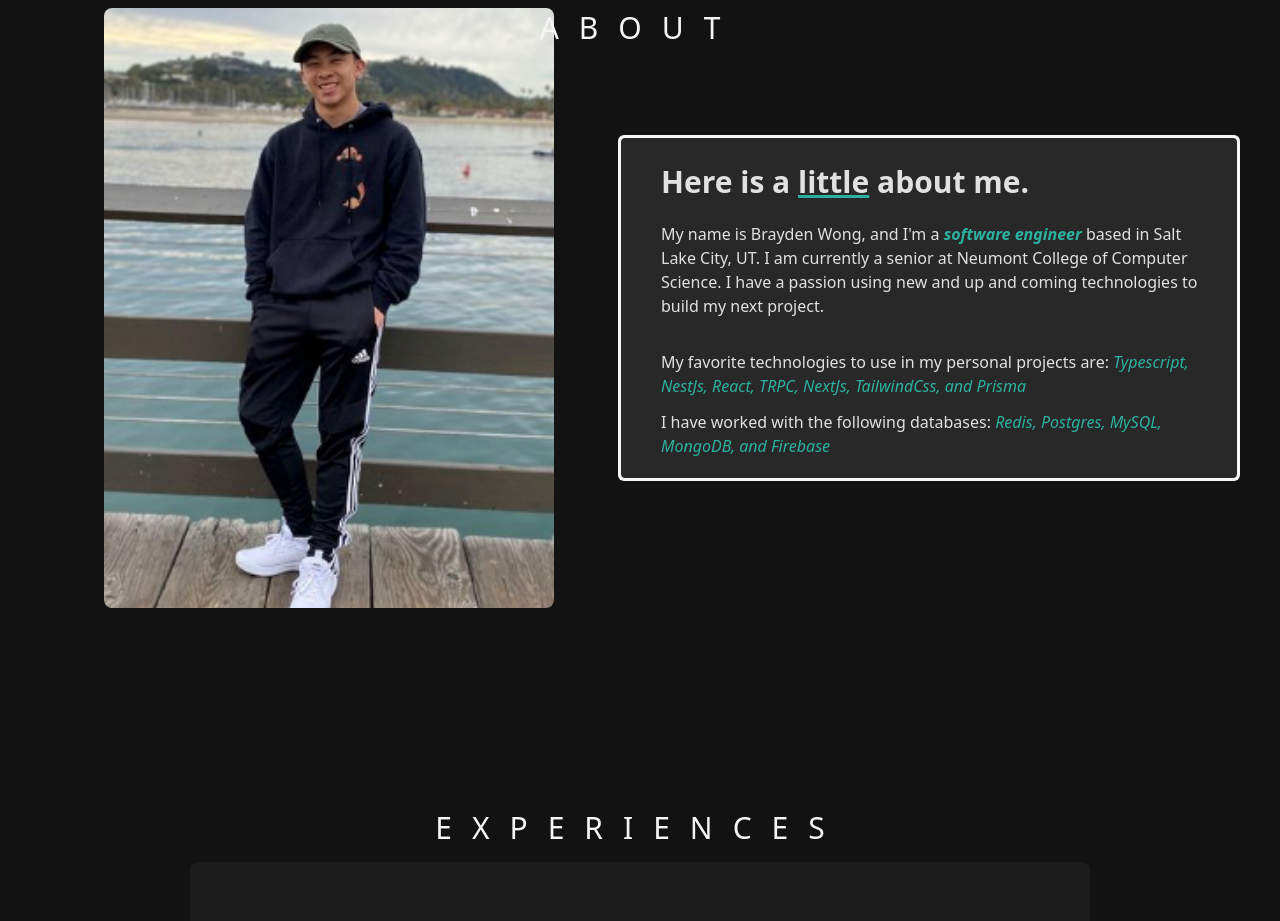
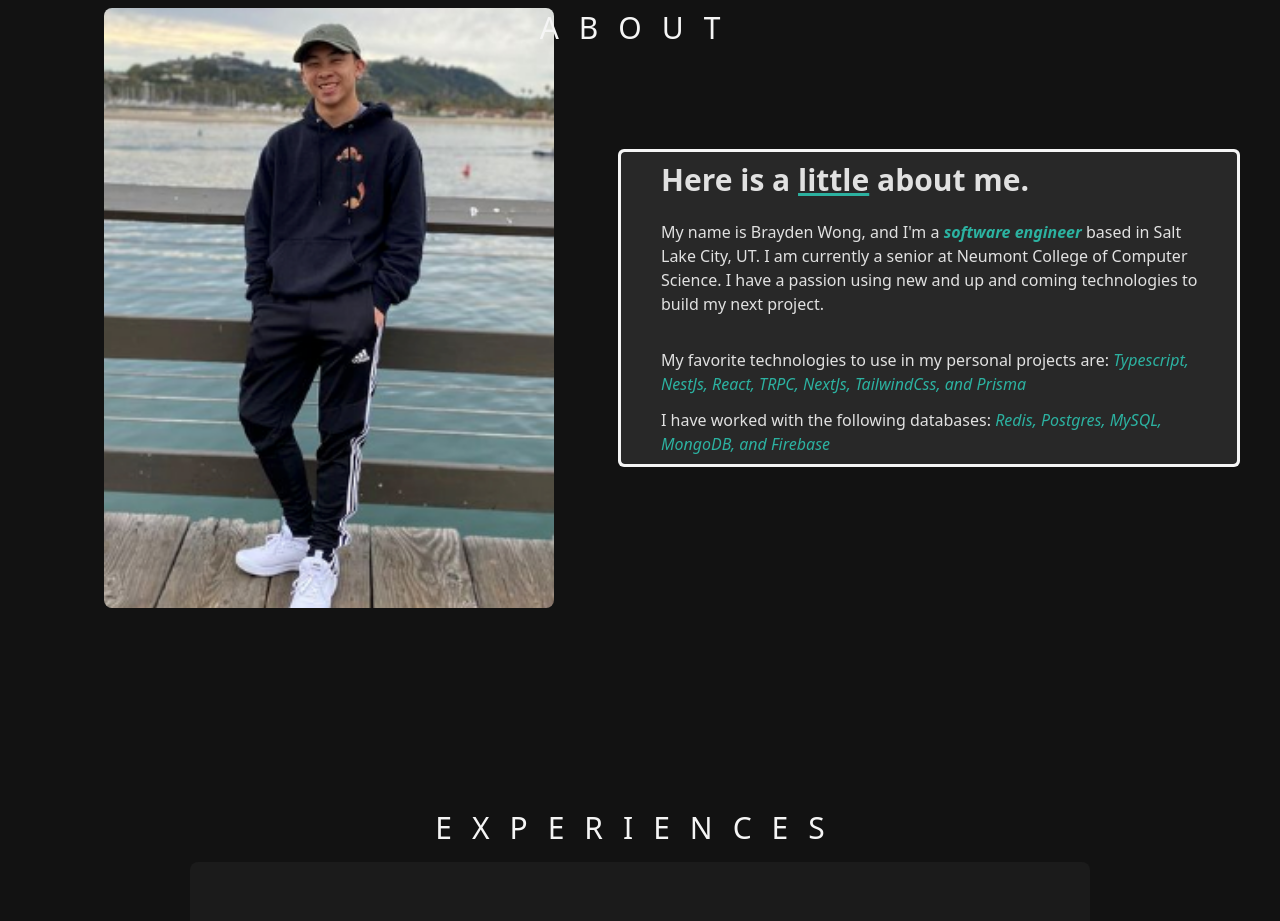
Before and after one commit to brayden-wong/portfolio, a Next.js app: page / in a window 1280 px wide. Shown: the part 960-1881 px from the top of the page. Built offline with nearby package versions, Linux system fonts and the light colour scheme.

Commit message:
overflow issue fixed

```diff
--- a/src/features/about.tsx
+++ b/src/features/about.tsx
@@ -41,7 +41,7 @@ export const About = () => {
         viewport={{ once: true }}
         className="space-y-10 rounded-md border-[3px] border-white/40 bg-white text-white/90"
       >
-        <div className="space-y-4 overflow-hidden rounded bg-black/90 px-4 py-5 md:px-8">
+        <div className="space-y-4 overflow-y-hidden rounded bg-black/90 px-4 pt-1 pb-2 md:px-8">
           <h4 className="relative left-2 py-1.5 text-left text-2xl font-semibold sm:text-3xl">
             Here is a{' '}
             <span className="underline decoration-teal-400/80">little</span>{' '}
@@ -53,3 +53,13 @@ export const About = () => {
     </div>
   );
 };
+
+{
+  /* <div className="space-y-4 overflow-hidden rounded bg-black/90 px-4 py-5 md:px-8">
+  <h4 className="relative left-2 py-1.5 text-left text-2xl font-semibold sm:text-3xl">
+    Here is a <span className="underline decoration-teal-400/80">little</span>{' '}
+    about me.
+  </h4>
+  <AboutText />
+</div>; */
+}
```
